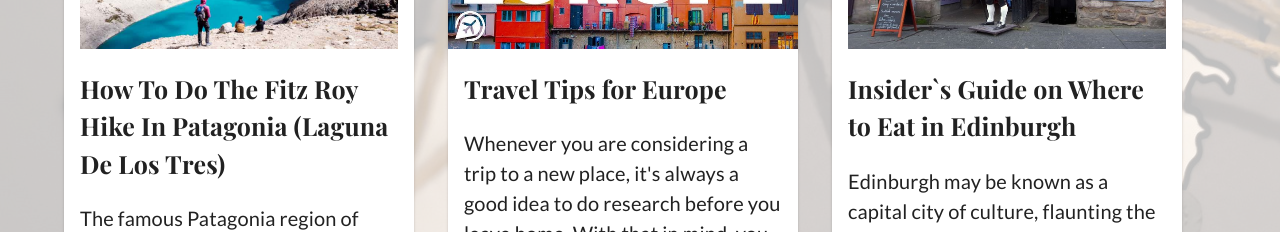
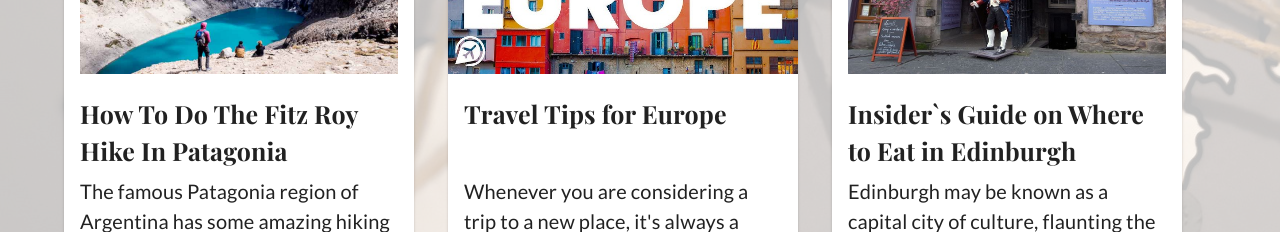
Before and after one commit to VarvaraProkhvatylo/travel-blog, a React (Create React App) app: page / in a window 1280 px wide. Shown: the part 977-1209 px from the top of the page. Built offline with nearby package versions, Linux system fonts and the light colour scheme; a web font is replaced by a local one.

Commit message:
added marginBottom to articlesCard

```diff
--- a/src/components/Articles/ArticleListItem.css
+++ b/src/components/Articles/ArticleListItem.css
@@ -18,6 +18,7 @@
 
 .article-title {
     font-family: "Playfair Display", serif;
+    height: 60px;
     font-size: 25px;
     font-style: normal;
 }
--- a/src/components/Articles/ArticleListItem.tsx
+++ b/src/components/Articles/ArticleListItem.tsx
@@ -12,7 +12,7 @@ type Props = {
 const ArticleListItem = ({ image, title, description, date, like }: Props) => {
     return (
         <>
-            <Card className="card">
+            <Card className="card" sx={{ marginBottom: '25px' }}>
                 <CardContent className="card-content">
                     <div className="article-image">
                         <img src={image} alt="" />
--- a/src/components/Articles/ArticlesList.tsx
+++ b/src/components/Articles/ArticlesList.tsx
@@ -9,7 +9,7 @@ type Props = {}
 const ArticlesList = (props: Props) => {
     return (
         <>
-            <Grid container sx={{ display: 'flex' }}>
+            <Grid container>
                 {articlesArray.map(
                     ({ id, image, title, description, date, like }) => (
                         <Grid item xs={12} sm={6} lg={4} key={id}>
--- a/src/pages/Home/Home.css
+++ b/src/pages/Home/Home.css
@@ -4,4 +4,5 @@
 
 .content-container {
     padding-top: 50px;
+    padding-bottom: 50px;
 }
--- a/src/utils/articlesArray.ts
+++ b/src/utils/articlesArray.ts
@@ -35,7 +35,7 @@ export const articlesArray:Article[] = [
     {
         id: 4,
         image: "images/fitzroy-hike.jpg",
-        title: "How To Do The Fitz Roy Hike In Patagonia (Laguna De Los Tres)",
+        title: "How To Do The Fitz Roy Hike In Patagonia",
         description: "The famous Patagonia region of Argentina has some amazing hiking trails, but the very best would have to be the day hike to Mount Fitz Roy and ...",
         date: "23.05.2021",
         like: ""
```
